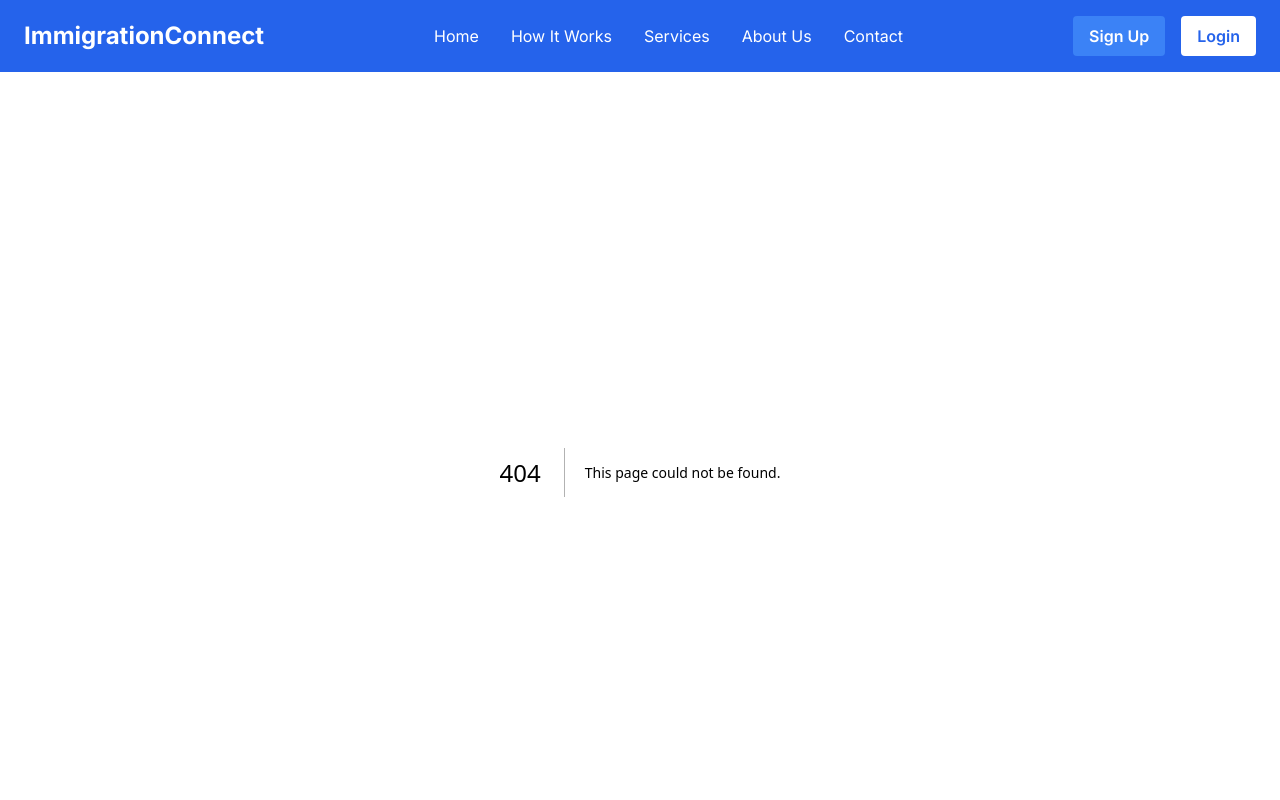
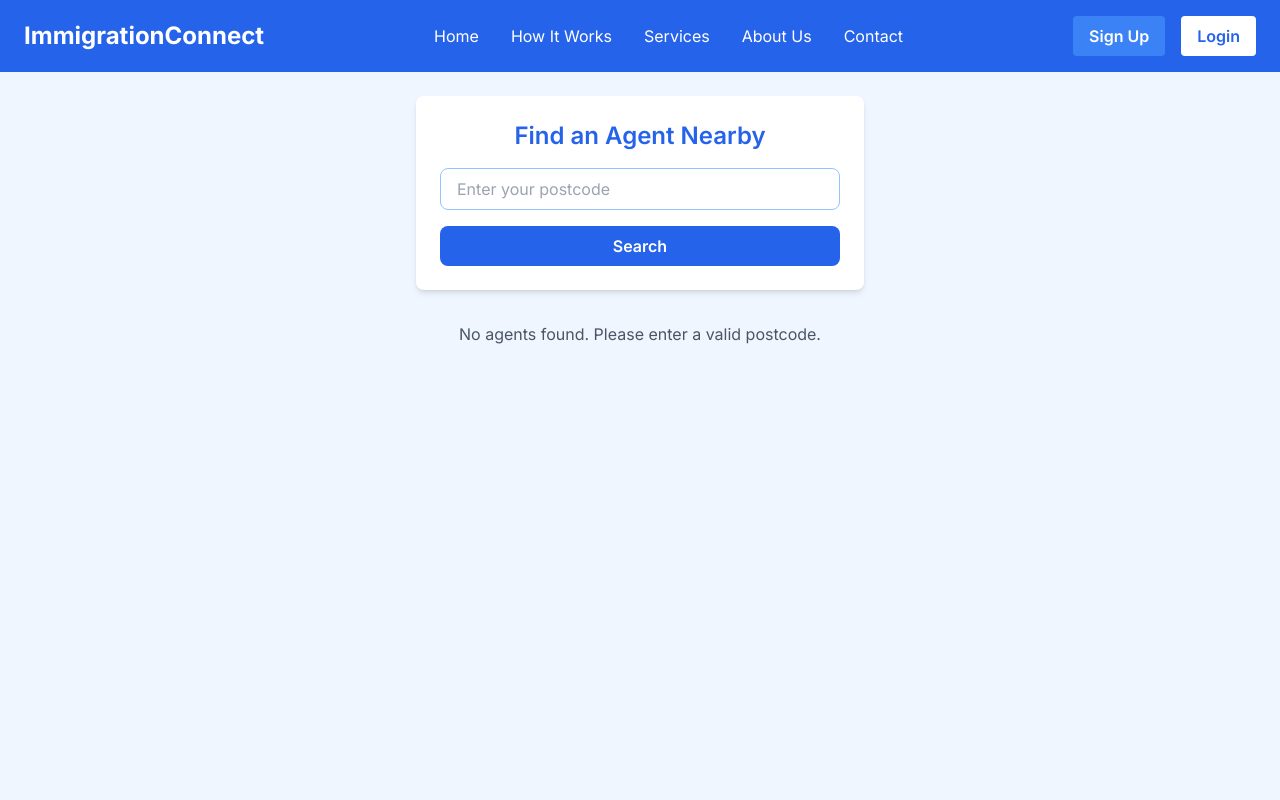
Before and after one commit to Ruwen-Yi/agent-finder, a Next.js app: page /find-an-agent in a window 1280 px wide. Before the commit this address had no page. Shown: the top 800 px of the page. Built offline with nearby package versions, Linux system fonts and the light colour scheme.

Commit message:
feat:create find an agent page

```diff
--- /dev/null
+++ b/app/find-an-agent/page.tsx
@@ -0,0 +1,71 @@
+'use client';
+
+import { useState } from 'react';
+import { FaMapMarkerAlt, FaPhone, FaEnvelope } from 'react-icons/fa';
+
+interface Agent {
+  id: number;
+  name: string;
+  location: string;
+  phone: string;
+  email: string;
+  distance: string;
+}
+
+const agentsData: Agent[] = [
+  { id: 1, name: 'John Doe', location: 'Central City', phone: '123-456-7890', email: 'john@example.com', distance: '5 km' },
+  { id: 2, name: 'Jane Smith', location: 'Eastville', phone: '234-567-8901', email: 'jane@example.com', distance: '10 km' },
+  { id: 3, name: 'Alice Johnson', location: 'Westtown', phone: '345-678-9012', email: 'alice@example.com', distance: '15 km' },
+];
+
+export default function FindAgentPage () {
+  const [postcode, setPostcode] = useState<string>('');
+  const [agents, setAgents] = useState<Agent[]>([]);
+
+  const handleSearch = () => {
+    // In a real application, you would fetch data based on the postcode.
+    // For this example, we just filter the predefined agentsData.
+    const filteredAgents = agentsData.filter(agent => agent.distance <= '15 km');
+    setAgents(filteredAgents);
+  };
+
+  return (
+    <div className="min-h-screen bg-blue-50 p-6 flex flex-col items-center">
+      <div className="w-full max-w-md bg-white rounded-lg shadow-md p-6">
+        <h1 className="text-2xl font-semibold text-blue-600 mb-4 text-center">Find an Agent Nearby</h1>
+        <div className="mb-4">
+          <input
+            type="text"
+            value={postcode}
+            onChange={(e) => setPostcode(e.target.value)}
+            placeholder="Enter your postcode"
+            className="w-full px-4 py-2 border border-blue-300 rounded-lg focus:outline-none focus:border-blue-500"
+          />
+        </div>
+        <button
+          onClick={handleSearch}
+          className="w-full bg-blue-600 text-white font-semibold py-2 rounded-lg hover:bg-blue-700 transition"
+        >
+          Search
+        </button>
+      </div>
+
+      <div className="w-full max-w-3xl mt-8">
+        {agents.length > 0 ? (
+          agents.map(agent => (
+            <div key={agent.id} className="bg-white rounded-lg shadow-md p-6 mb-4 flex items-center justify-between">
+              <div>
+                <h2 className="text-xl font-semibold text-blue-600">{agent.name}</h2>
+                <p className="text-gray-600"><FaMapMarkerAlt className="inline mr-2" />{agent.location} ({agent.distance})</p>
+                <p className="text-gray-600"><FaPhone className="inline mr-2" />{agent.phone}</p>
+                <p className="text-gray-600"><FaEnvelope className="inline mr-2" />{agent.email}</p>
+              </div>
+            </div>
+          ))
+        ) : (
+          <p className="text-center text-gray-600">No agents found. Please enter a valid postcode.</p>
+        )}
+      </div>
+    </div>
+  );
+};
```
